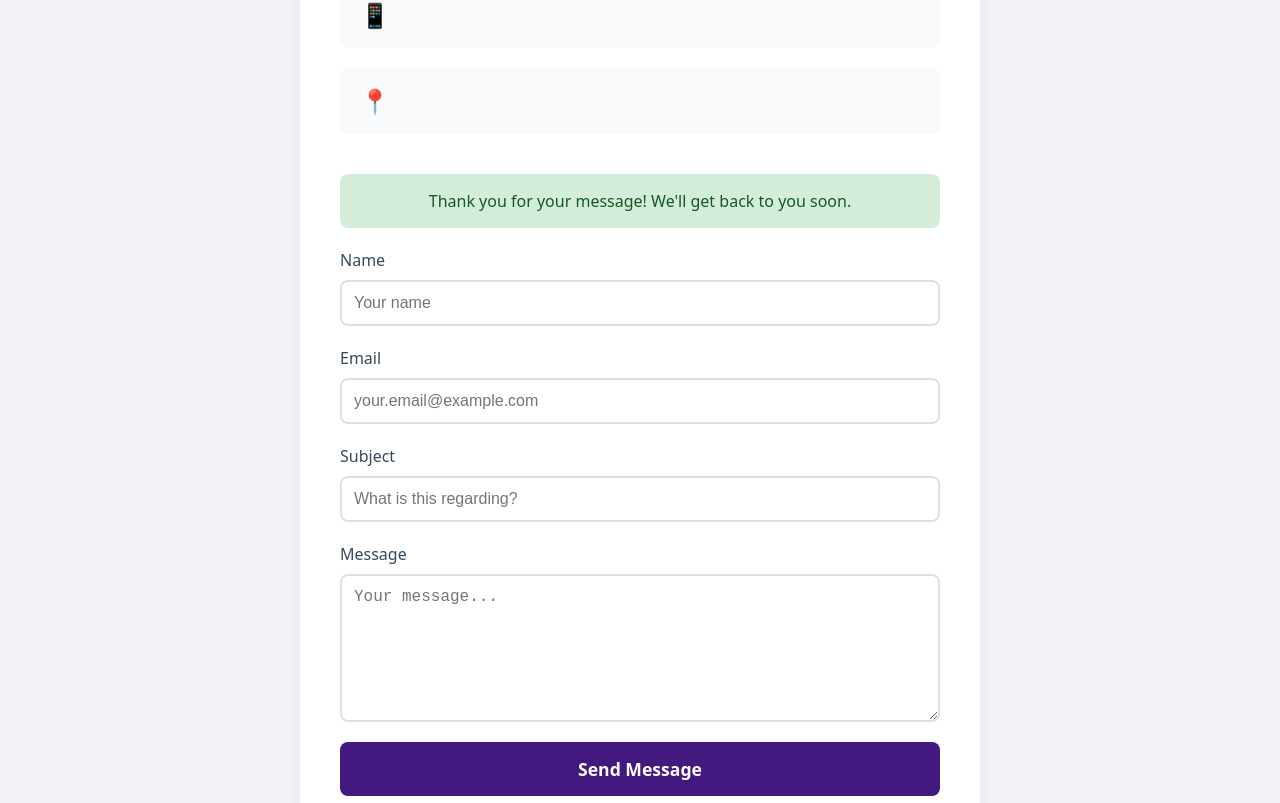
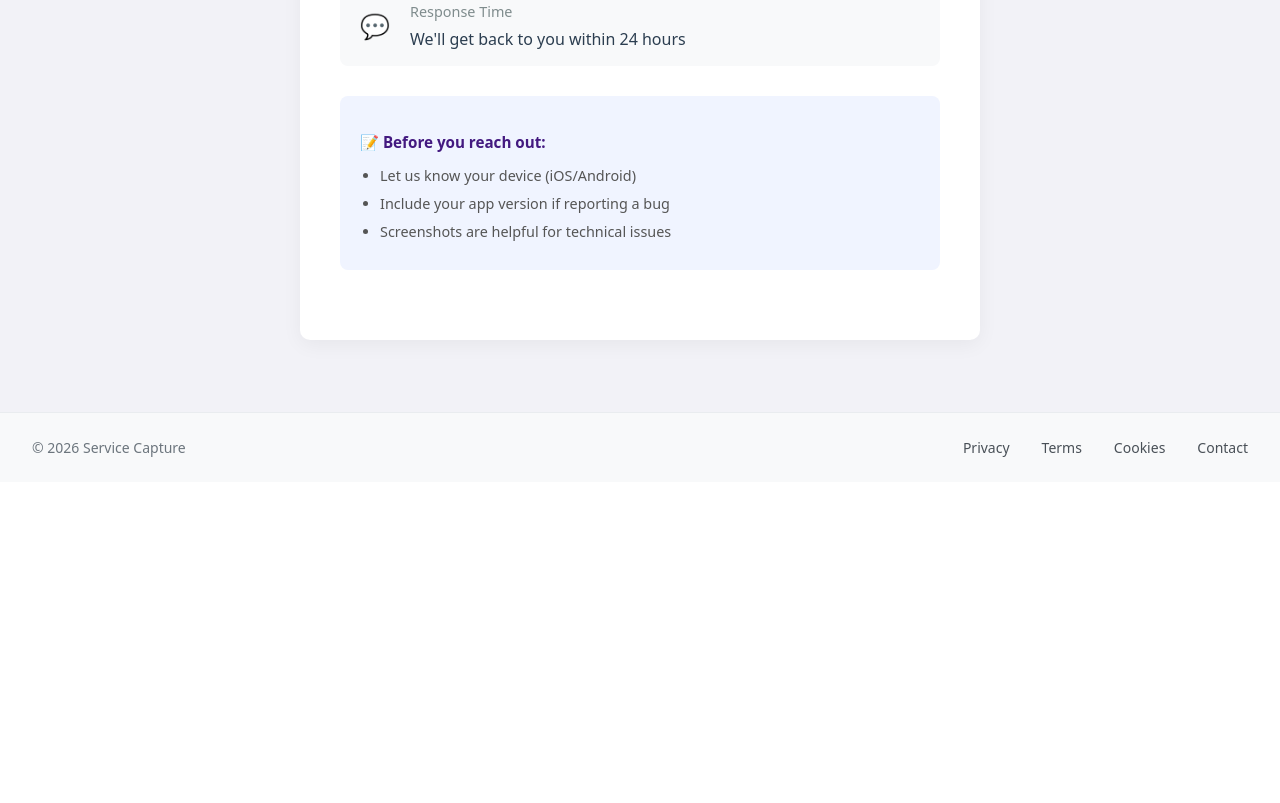
Before and after one commit to dvdjms/servicecapture-site, a React (Vite) app: page /contact in a window 1280 px wide. Shown: the part 397-1200 px from the top of the page. After the commit the page ends 879 px from the top, so only its background shows below. Built offline with nearby package versions, Linux system fonts and the light colour scheme.

Commit message:
updated contact page

```diff
--- a/src/components/NavBar.tsx
+++ b/src/components/NavBar.tsx
@@ -1,5 +1,5 @@
 import React, { useState, useEffect } from 'react';
-import { Link } from 'react-router-dom';
+import { Link, useLocation } from 'react-router-dom';
 import styled from 'styled-components';
 import icon from '../assets/icon.png';
 
@@ -7,6 +7,8 @@ import icon from '../assets/icon.png';
 const Navbar: React.FC = () => {
     const [isScrolled, setIsScrolled] = useState(false);
     const [isMobileMenuOpen, setIsMobileMenuOpen] = useState(false);
+    const location = useLocation();
+    const isHomePage = location.pathname === "/";
 
     useEffect(() => {
         const handleScroll = () => {
@@ -58,7 +60,8 @@ const Navbar: React.FC = () => {
 
                     {/* Desktop Navigation */}
                     <NavLinks>
-
+                    {isHomePage && (
+                        <>
                         <NavAnchor href="#features" onClick={handleLinkClick}>
                             Features
                         </NavAnchor>
@@ -74,7 +77,8 @@ const Navbar: React.FC = () => {
                         <NavAnchor href="#download" onClick={handleLinkClick}>
                             Download
                         </NavAnchor>
-
+                        </>
+                    )}
                         {/* <CTALink to="/waitlist" onClick={handleLinkClick}>
                             Join Waitlist
                         </CTALink> */}
@@ -89,6 +93,7 @@ const Navbar: React.FC = () => {
                         </MenuIcon>
                     </MobileMenuButton>
                 </NavContainer>
+
             </Nav>
 
             {/* Mobile Menu Overlay */}
@@ -118,7 +123,7 @@ const Navbar: React.FC = () => {
 
 export default Navbar;
 
-// Styled Components
+
 const Nav = styled.nav<{ isScrolled: boolean }>`
     position: sticky;
     top: 0;
--- a/src/components/WhyServiceCapture.tsx
+++ b/src/components/WhyServiceCapture.tsx
@@ -37,7 +37,7 @@ export const WhyServiceCapture: React.FC = () => {
         },
         {
             icon: "💼",
-            title: "Dispute protection built-in",
+            title: "Built-in dispute protection",
             description: "When clients 'forget' what was discussed, your timestamped records tell the real story. Small claims court ready."
         },
         {
--- a/src/pages/Contact.tsx
+++ b/src/pages/Contact.tsx
@@ -1,58 +1,10 @@
-import React, { useState } from 'react';
+import React from 'react';
 import styled from 'styled-components';
 import Navbar from '../components/NavBar';
 import Footer from '../components/Footer';
-// import emailjs from '@emailjs/browser';
+
 
 const Contact: React.FC = () => {
-    const [formData, setFormData] = useState({
-        name: '',
-        email: '',
-        subject: '',
-        message: ''
-    });
-
-    const [isSubmitting, setIsSubmitting] = useState(false);
-    // const [isSuccess, setIsSuccess] = useState(false);
-
-    const handleChange = (e: React.ChangeEvent<HTMLInputElement | HTMLTextAreaElement>) => {
-        setFormData({
-            ...formData,
-            [e.target.name]: e.target.value
-        });
-    };
-
-
-    const handleSubmit = (e: React.FormEvent) => {
-        e.preventDefault();
-        setIsSubmitting(true);
-
-        // emailjs.send(
-        //     'YOUR_SERVICE_ID',
-        //     'YOUR_TEMPLATE_ID',
-        //     {
-        //         from_name: formData.name,
-        //         from_email: formData.email,
-        //         subject: formData.subject,
-        //         message: formData.message,
-        //         to_email: 'contact@servicecapture.app'
-        //     },
-        //     'YOUR_PUBLIC_KEY'
-        // ).then(
-        //     () => {
-        //         setIsSubmitting(false);
-        //         setIsSuccess(true);
-        //         setFormData({ name: '', email: '', subject: '', message: '' });
-        //         setTimeout(() => setIsSuccess(false), 5000);
-        //     },
-        //     (error: any) => {
-        //         setIsSubmitting(false);
-        //         alert('Failed to send message. Please try again.');
-        //         console.warn('Failed to send message', error);
-        //     }
-        // );
-    };
-
     return (
         <PageContainer>
             <Navbar />
@@ -64,90 +16,30 @@ const Contact: React.FC = () => {
                         <ContactItem>
                             <Icon>📧</Icon>
                             <ContactDetail>
-                    <Label>Email</Label>
-                    <Value>contact@servicecapture.app</Value>
+                                <Label>Email us directly at:</Label>
+                                <EmailLink href="mailto:contact@servicecapture.app">
+                                    contact@servicecapture.app
+                                </EmailLink>
                             </ContactDetail>
                         </ContactItem>
 
                         <ContactItem>
-                <Icon>📱</Icon>
-                {/* <ContactDetail>
-                    <Label>Phone</Label>
-                    <Value>+1 (555) 123-4567</Value>
-                </ContactDetail> */}
-                </ContactItem>
-
-                <ContactItem>
-                <Icon>📍</Icon>
-                {/* <ContactDetail>
-                    <Label>Address</Label>
-                    <Value>123 Tech Street, San Francisco, CA 94105</Value>
-                </ContactDetail> */}
+                            <Icon>💬</Icon>
+                            <ContactDetail>
+                                <Label>Response Time</Label>
+                                <Value>We'll get back to you within 24 hours</Value>
+                            </ContactDetail>
                         </ContactItem>
                     </ContactInfo>
 
-            {/* {isSuccess && ( */}
-                <SuccessMessage>
-                Thank you for your message! We'll get back to you soon.
-                </SuccessMessage>
-            {/* )} */}
-
-            <Form onSubmit={handleSubmit}>
-                <FormGroup>
-                <Label2 htmlFor="name">Name</Label2>
-                <Input
-                    type="text"
-                    id="name"
-                    name="name"
-                    value={formData.name}
-                    onChange={handleChange}
-                    required
-                    placeholder="Your name"
-                />
-                </FormGroup>
-
-                <FormGroup>
-                <Label2 htmlFor="email">Email</Label2>
-                <Input
-                    type="email"
-                    id="email"
-                    name="email"
-                    value={formData.email}
-                    onChange={handleChange}
-                    required
-                    placeholder="your.email@example.com"
-                />
-                </FormGroup>
-
-                <FormGroup>
-                <Label2 htmlFor="subject">Subject</Label2>
-                <Input
-                    type="text"
-                    id="subject"
-                    name="subject"
-                    value={formData.subject}
-                    onChange={handleChange}
-                    required
-                    placeholder="What is this regarding?"
-                />
-                </FormGroup>
-
-                <FormGroup>
-                <Label2 htmlFor="message">Message</Label2>
-                <TextArea
-                    id="message"
-                    name="message"
-                    value={formData.message}
-                    onChange={handleChange}
-                    required
-                    placeholder="Your message..."
-                />
-                </FormGroup>
-
-                <SubmitButton type="submit" disabled={isSubmitting}>
-                {isSubmitting ? 'Sending...' : 'Send Message'}
-                </SubmitButton>
-            </Form>
+                    <NoteSection>
+                        <NoteTitle>📝 Before you reach out:</NoteTitle>
+                        <NoteList>
+                            <li>Let us know your device (iOS/Android)</li>
+                            <li>Include your app version if reporting a bug</li>
+                            <li>Screenshots are helpful for technical issues</li>
+                        </NoteList>
+                    </NoteSection>
                 </ContactContainer>
             </MainContent>
             <Footer />
@@ -157,7 +49,7 @@ const Contact: React.FC = () => {
 
 export default Contact;
 
-
+// Styled components
 const PageContainer = styled.div`
     min-height: 100vh;
     display: flex;
@@ -187,7 +79,7 @@ const Title = styled.h1`
 `;
 
 const ContactInfo = styled.div`
-    margin-bottom: 40px;
+    margin-bottom: 30px;
 `;
 
 const ContactItem = styled.div`
@@ -222,84 +114,43 @@ const Label = styled.div`
 `;
 
 const Value = styled.div`
-    font-size: 1.1rem;
+    font-size: 1rem;
     color: #2c3e50;
-    font-weight: 500;
 `;
 
-const Form = styled.form`
-    display: flex;
-    flex-direction: column;
-    gap: 20px;
-`;
+const EmailLink = styled.a`
+    font-size: 1.3rem;
+    color: #431980;
+    font-weight: 600;
+    text-decoration: none;
 
-const FormGroup = styled.div`
-    display: flex;
-    flex-direction: column;
-`;
-
-const Label2 = styled.label`
-    margin-bottom: 8px;
-    color: #34495e;
-    font-weight: 500;
-`;
-
-const Input = styled.input`
-    padding: 12px;
-    border: 2px solid #e0e0e0;
-    border-radius: 8px;
-    font-size: 1rem;
-    transition: border-color 0.3s ease;
-
-    &:focus {
-        outline: none;
-        border-color: #431980;
+    &:hover {
+        text-decoration: underline;
+        color: #764ba2;
     }
 `;
 
-const TextArea = styled.textarea`
-    padding: 12px;
-    border: 2px solid #e0e0e0;
+const NoteSection = styled.div`
+    background: #f0f4ff;
+    padding: 20px;
     border-radius: 8px;
-    font-size: 1rem;
-    min-height: 120px;
-    resize: vertical;
+    margin: 30px 0;
+`;
 
-    &:focus {
-        outline: none;
-        border-color: #431980;
+const NoteTitle = styled.h3`
+    color: #431980;
+    margin-bottom: 12px;
+    font-size: 0.95rem;
+`;
+
+const NoteList = styled.ul`
+    margin: 0;
+    padding-left: 20px;
+
+    li {
+        color: #555;
+        margin-bottom: 8px;
+        font-size: 0.9rem;
+        line-height: 1.4;
     }
 `;
-
-const SubmitButton = styled.button`
-    padding: 15px 30px;
-    background: #431980;
-    color: white;
-    border: none;
-    border-radius: 8px;
-    font-size: 1.1rem;
-    font-weight: 600;
-    cursor: pointer;
-    transition: all 0.3s ease;
-
-    &:hover {
-        background: #764ba2;
-        transform: translateY(-2px);
-        box-shadow: 0 5px 15px rgba(102, 126, 234, 0.4);
-    }
-
-    &:disabled {
-        background: #ccc;
-        cursor: not-allowed;
-        transform: none;
-    }
-`;
-
-const SuccessMessage = styled.div`
-    padding: 15px;
-    background: #d4edda;
-    color: #155724;
-    border-radius: 8px;
-    margin-bottom: 20px;
-    text-align: center;
-`;
```
Also changed, not shown: src/components/TheProblem.tsx (deleted, +0 -139 lines), index.html (indentation only), src/pages/Home.tsx (indentation only). Lines whose indentation alone changed are shown as unchanged.
